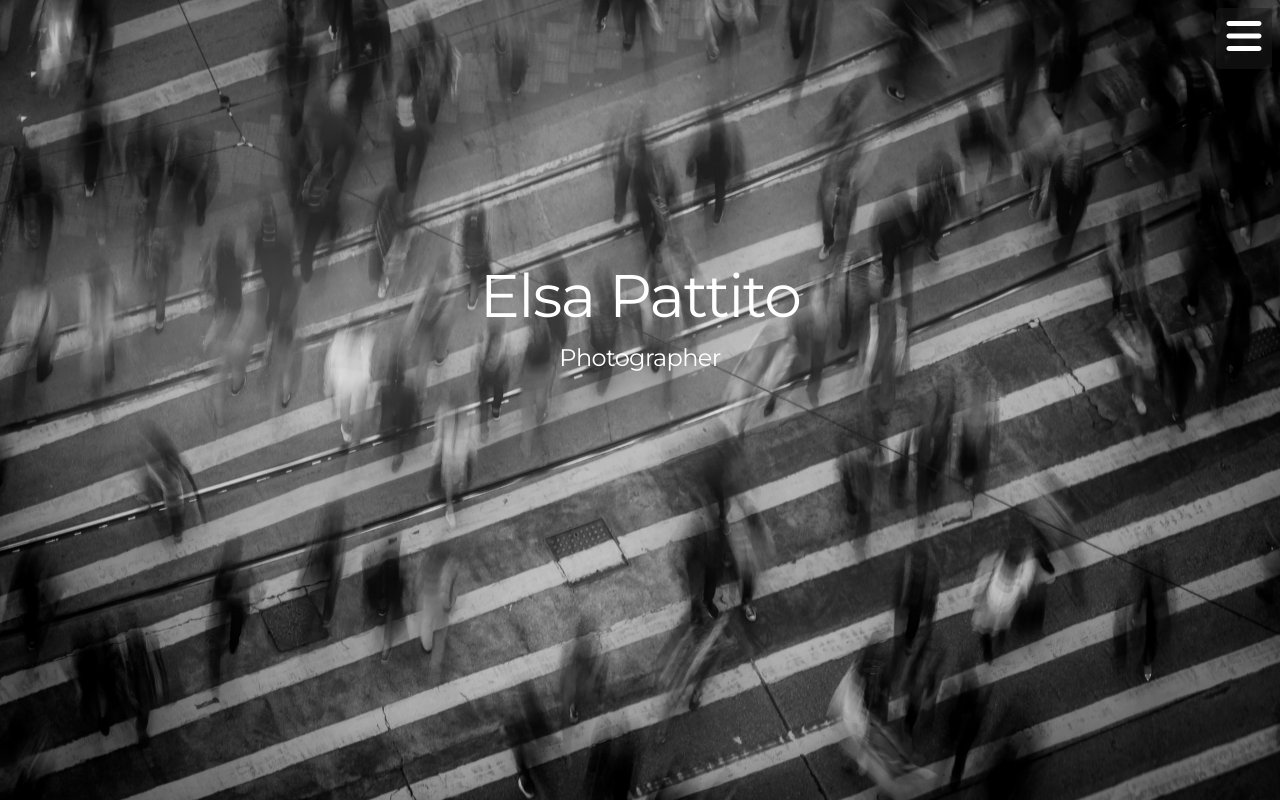
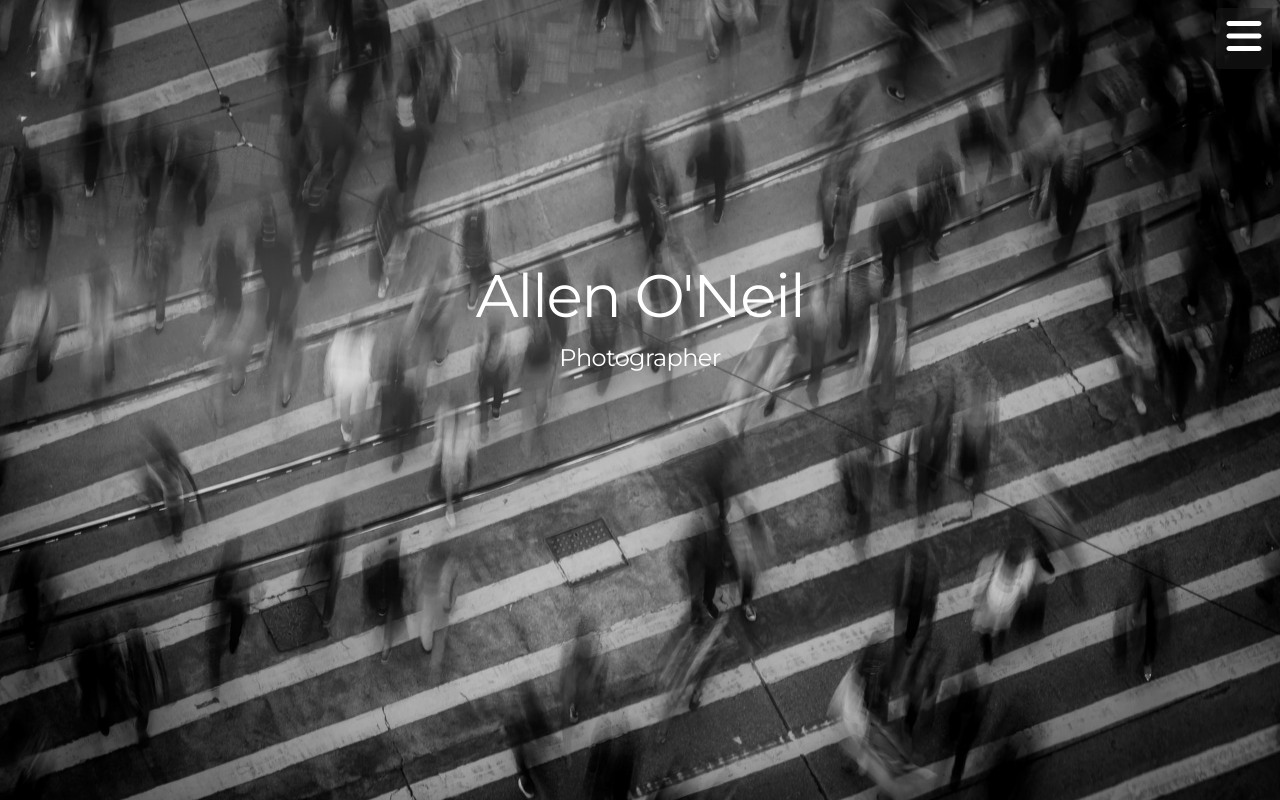
Before and after one commit to JpLagos/photo-Portfolio, a Next.js app: page / in a window 1280 px wide. Built offline with nearby package versions, Linux system fonts and the light colour scheme.

Commit message:
name changed

```diff
--- a/pages/about.tsx
+++ b/pages/about.tsx
@@ -19,7 +19,7 @@ const about = () => {
           width="500px"
           height="450px"
           className={cn(
-            'group-hover:opacity-75 duration-700 ease-in-out',
+            'rounded group-hover:opacity-75 duration-700 ease-in-out',
             isLoading
               ? 'grayscale blur-2xl scale-110'
               : 'grayscale-0 blur-0 scale-100'
--- a/pages/index.tsx
+++ b/pages/index.tsx
@@ -4,7 +4,7 @@ const index = () => {
 
     <div className="bg-[url('/background.jpg')] h-screen w-full bg-no-repeat bg-cover bg-center">
         <div className='flex flex-col justify-center text-center align-center h-4/5 content-center'>
-            <h1 className='my-2 text-6xl antialiased font-montserrat  tracking-tight text-white self-center'>Elsa Pattito</h1>
+            <h1 className='my-2 text-6xl antialiased font-montserrat  tracking-tight text-white self-center'>Allen O'Neil</h1>
             <h2 className='my-2 text-2xl antialiased font-montserrat  tracking-tight text-white self-center'>Photographer</h2>
             <div className="text-white">
             </div>
--- a/pages/photoGallery.tsx
+++ b/pages/photoGallery.tsx
@@ -45,7 +45,7 @@ function BlurImage({ image }: { image:  Image }) {
   const [isLoading, setLoading] = useState(true);
   console.log(image)
   return (
-    <a href={image.href} className="group">
+    <a href={image.href} className="group my-2">
       <div className="w-full aspect-w-1 aspect-h-1 bg-gray-200 rounded-lg overflow-hidden xl:aspect-w-7 xl:aspect-h-8">
         <Image
           alt=""
```
Also changed, not shown: 1 other file (tests, documents, lock files or other folders).
